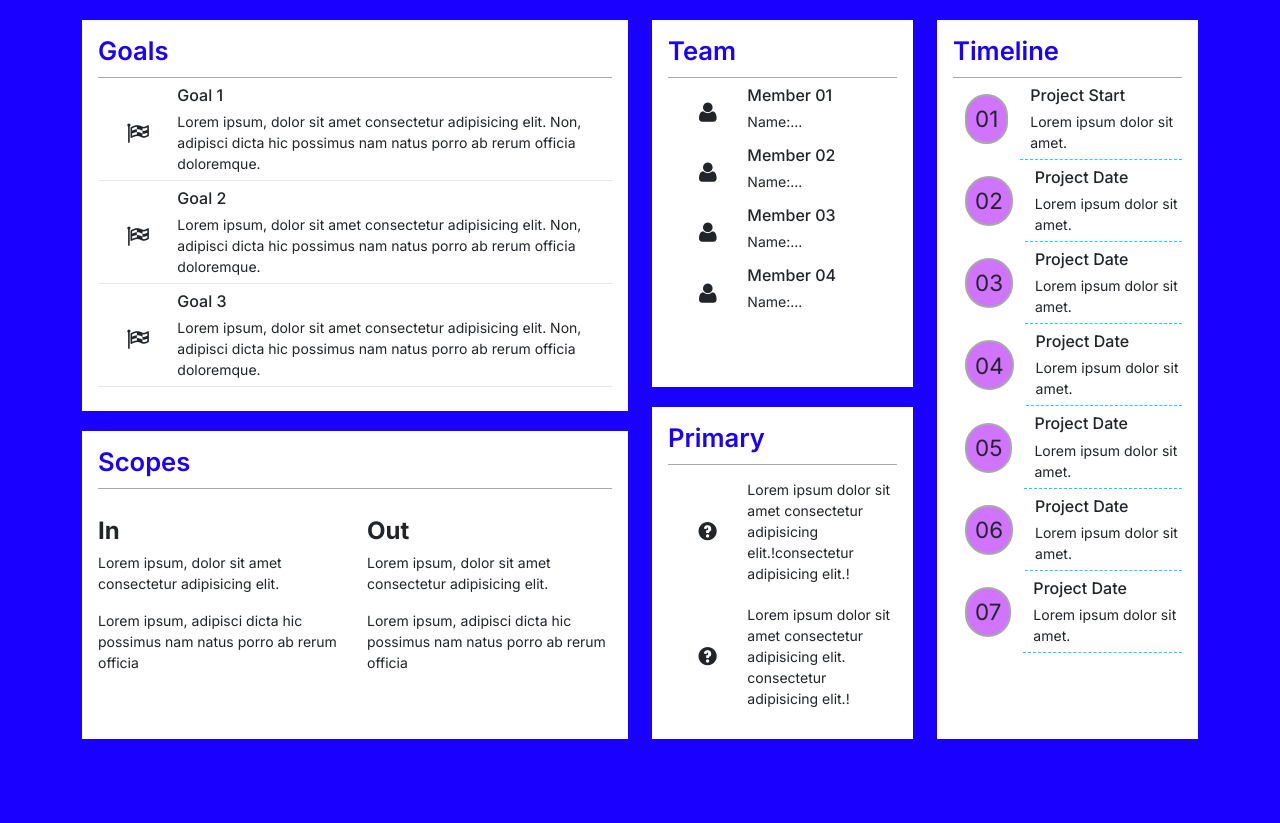
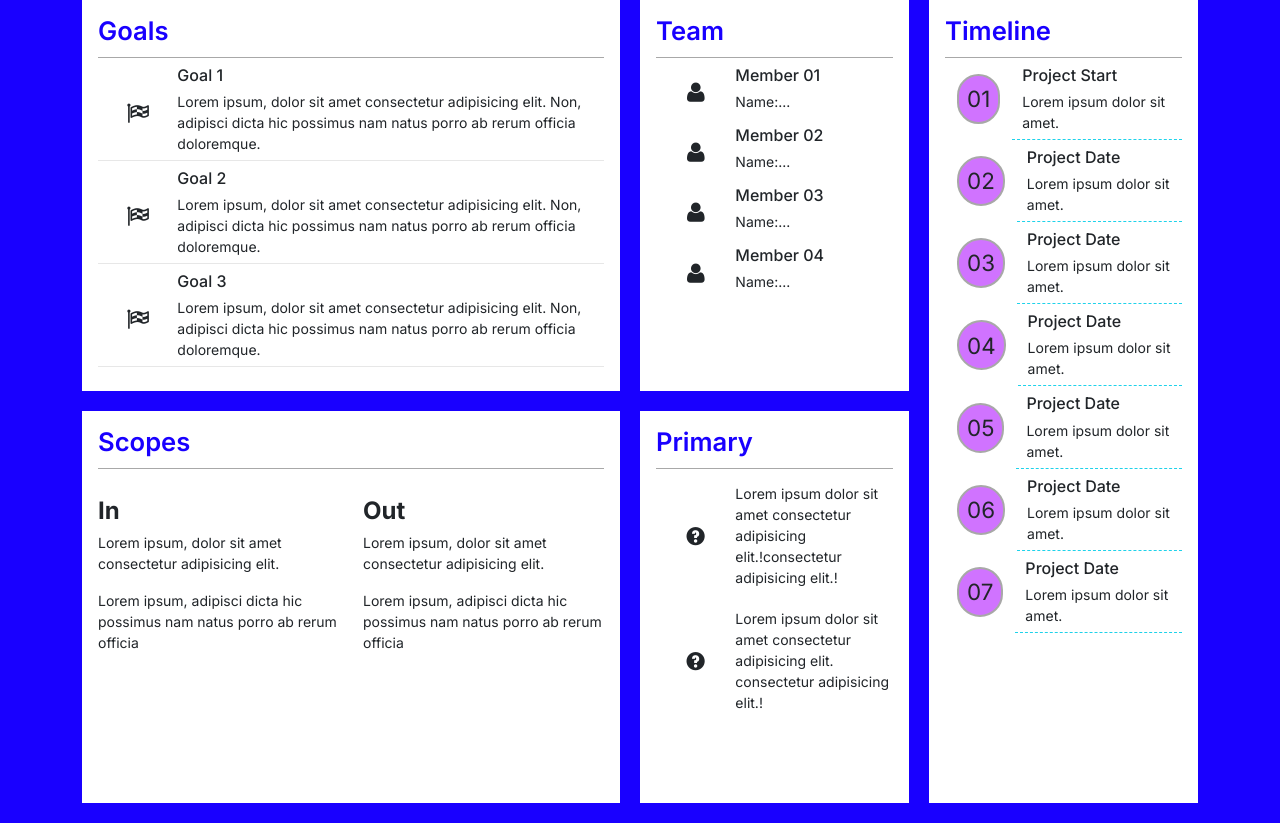
Before and after one commit to phapbvfx/HTML-CSS-Assignment_03, a plain HTML site: page Assignment_03/page/digital-cv.html in a window 1280 px wide. Before the commit the page ends 800 px from the top, so only its background shows below. Drawn offline with nearby package versions, Linux system fonts and the light colour scheme.

Commit message:
update layout

```diff
--- a/Assignment_03/page/digital-cv.html
+++ b/Assignment_03/page/digital-cv.html
@@ -40,9 +40,10 @@
   </head>
   <body>
     <div class="container">
-      <div class="row">
+      <!-- <div class="row"> -->
+      <div class="container-grid">
         <!-- Goals & Scope -->
-        <div class="flex flex-column col-lg-6 col-md-12">
+
         <!-- Goals-->
         <div
           id="goals"
@@ -97,8 +98,12 @@
               <div class="item-content">
                 <h3 class="sub-title">In</h3>
                 <div class="description">
-                        <p>Lorem ipsum, dolor sit amet consectetur adipisicing elit.</p>
-                        <p>Lorem ipsum, adipisci dicta hic possimus nam natus porro ab rerum officia
+                  <p>
+                    Lorem ipsum, dolor sit amet consectetur adipisicing elit.
+                  </p>
+                  <p>
+                    Lorem ipsum, adipisci dicta hic possimus nam natus porro ab
+                    rerum officia
                   </p>
                 </div>
               </div>
@@ -107,19 +112,21 @@
               <div class="item-content">
                 <h3 class="sub-title">Out</h3>
                 <div class="description">
-                        <p>Lorem ipsum, dolor sit amet consectetur adipisicing elit.</p>
-                        <p>Lorem ipsum, adipisci dicta hic possimus nam natus porro ab rerum officia
+                  <p>
+                    Lorem ipsum, dolor sit amet consectetur adipisicing elit.
+                  </p>
+                  <p>
+                    Lorem ipsum, adipisci dicta hic possimus nam natus porro ab
+                    rerum officia
                   </p>
                 </div>
               </div>
             </div>
           </div>
-
-          </div>
         </div>
 
         <!-- Team & Primary -->
-        <div class="flex flex-column col-lg-3 col-md-12">
+
         <!-- Team -->
         <div
           id="team"
@@ -165,19 +172,25 @@
           <div class="item">
             <div class="item-icon"><i class="icon-question"></i></div>
             <div class="item-content">
-                <div class="description">Lorem ipsum dolor sit amet consectetur adipisicing elit.!consectetur adipisicing elit.!</div>
+              <div class="description">
+                Lorem ipsum dolor sit amet consectetur adipisicing
+                elit.!consectetur adipisicing elit.!
+              </div>
             </div>
           </div>
           <div class="item">
             <div class="item-icon"><i class="icon-question"></i></div>
             <div class="item-content">
-                <div class="description">Lorem ipsum dolor sit amet consectetur adipisicing elit. consectetur adipisicing elit.!</div>
+              <div class="description">
+                Lorem ipsum dolor sit amet consectetur adipisicing elit.
+                consectetur adipisicing elit.!
               </div>
             </div>
           </div>
         </div>
+
         <!-- Time line -->
-          <div class="flex flex-column col-lg-3 col-md-12">
+
         <div
           id="timeline"
           class="section"
@@ -187,9 +200,7 @@
             <div class="item-icon"><span>01</span></div>
             <div class="item-content">
               <h3 class="sub-title">Project Start</h3>
-                <div class="description">
-                  Lorem ipsum dolor sit amet.
-                </div>
+              <div class="description">Lorem ipsum dolor sit amet.</div>
             </div>
           </div>
 
@@ -197,60 +208,46 @@
             <div class="item-icon"><span>02</span></div>
             <div class="item-content">
               <h3 class="sub-title">Project Date</h3>
-                <div class="description">
-                  Lorem ipsum dolor sit amet.
-                </div>
+              <div class="description">Lorem ipsum dolor sit amet.</div>
             </div>
           </div>
           <div class="item">
             <div class="item-icon"><span>03</span></div>
             <div class="item-content">
               <h3 class="sub-title">Project Date</h3>
-                <div class="description">
-                  Lorem ipsum dolor sit amet.
+              <div class="description">Lorem ipsum dolor sit amet.</div>
             </div>
           </div>
-            </div><div class="item">
+          <div class="item">
             <div class="item-icon"><span>04</span></div>
             <div class="item-content">
               <h3 class="sub-title">Project Date</h3>
-                <div class="description">
-                  Lorem ipsum dolor sit amet.
-                </div>
+              <div class="description">Lorem ipsum dolor sit amet.</div>
             </div>
           </div>
           <div class="item">
             <div class="item-icon"><span>05</span></div>
             <div class="item-content">
               <h3 class="sub-title">Project Date</h3>
-                <div class="description">
-                  Lorem ipsum dolor sit amet.
-                </div>
+              <div class="description">Lorem ipsum dolor sit amet.</div>
             </div>
           </div>
           <div class="item">
             <div class="item-icon"><span>06</span></div>
             <div class="item-content">
               <h3 class="sub-title">Project Date</h3>
-                <div class="description">
-                  Lorem ipsum dolor sit amet.
-                </div>
+              <div class="description">Lorem ipsum dolor sit amet.</div>
             </div>
           </div>
           <div class="item">
             <div class="item-icon"><span>07</span></div>
             <div class="item-content">
               <h3 class="sub-title">Project Date</h3>
-                <div class="description">
-                  Lorem ipsum dolor sit amet.
+              <div class="description">Lorem ipsum dolor sit amet.</div>
             </div>
           </div>
         </div>
-          </div>
-        </div>
-        </div>
-
-
+        <!-- </div> -->
       </div>
     </div>
   </body>
--- a/Assignment_03/page/digital-tablet.css
+++ b/Assignment_03/page/digital-tablet.css
@@ -1,4 +1,8 @@
 @media screen and (max-width: 992px) {
+  .container-grid {
+    display: flex;
+    flex-direction: column;
+  }
   .item {
     flex-direction: column;
     align-items: flex-start;
--- a/Assignment_03/page/digital.css
+++ b/Assignment_03/page/digital.css
@@ -35,8 +35,6 @@ li {
 .section {
   background-color: var(--white);
   padding: 16px;
-  margin-bottom: 20px;
-  flex: 1;
 }
 h2.section-title {
   color: var(--primary);
@@ -72,11 +70,6 @@ h2.section-title {
 
 /* goals */
 
-#goals,
-#team {
-  flex-grow: 2;
-  flex-basis: 60%;
-}
 #goals .item {
   border-bottom: 1px solid var(--border-color);
 }
@@ -105,3 +98,30 @@ h2.section-title {
   font-weight: 700;
   font-size: 1.5rem;
 }
+
+/* grid */
+.container-grid {
+  display: grid;
+  grid-template-columns: 2fr 1fr 1fr;
+  grid-template-rows: 1fr 1fr;
+  gap: 20px;
+}
+
+div#timeline {
+  grid-area: 1/3/4/3;
+  margin: 0 0 20px 0;
+}
+
+div#scopes {
+  grid-column: 1;
+}
+
+div#team {
+  grid-column: 2;
+  grid-row: 1;
+}
+
+div#primary {
+  grid-column: 2;
+  grid-row: 2;
+}
```
Also changed, not shown: 3 other files. Lines whose indentation alone changed are shown as unchanged.
